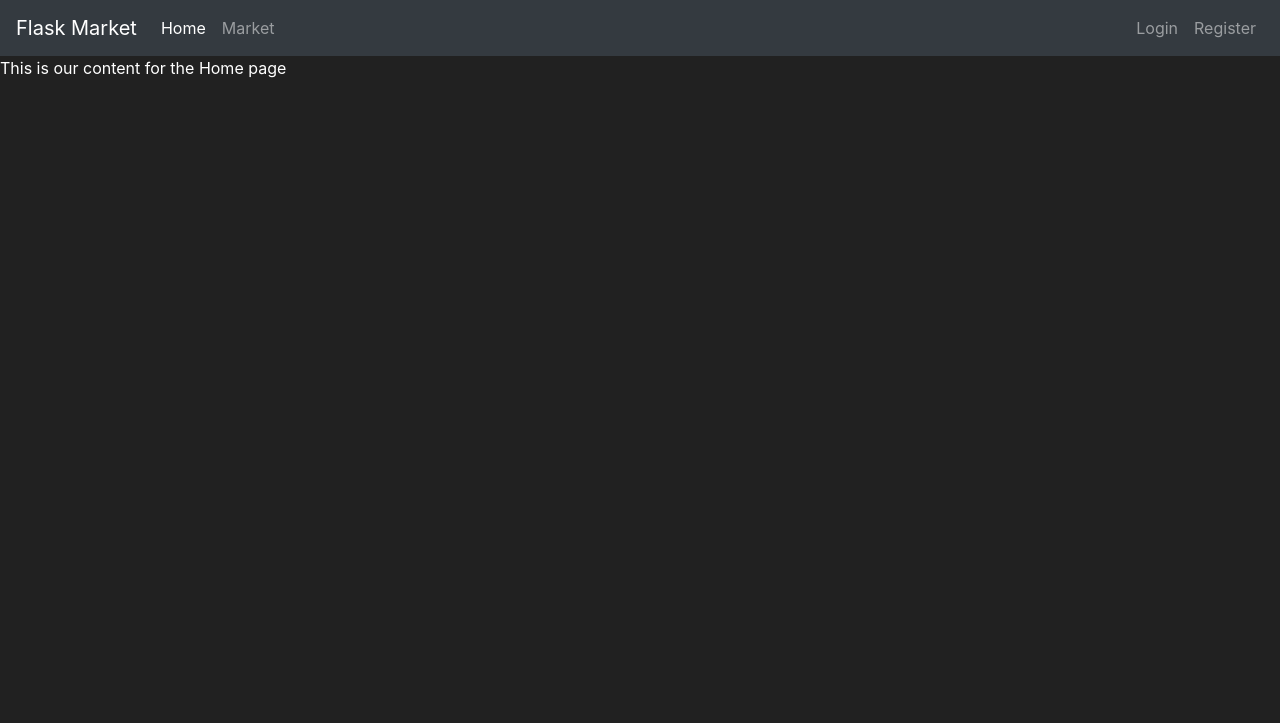
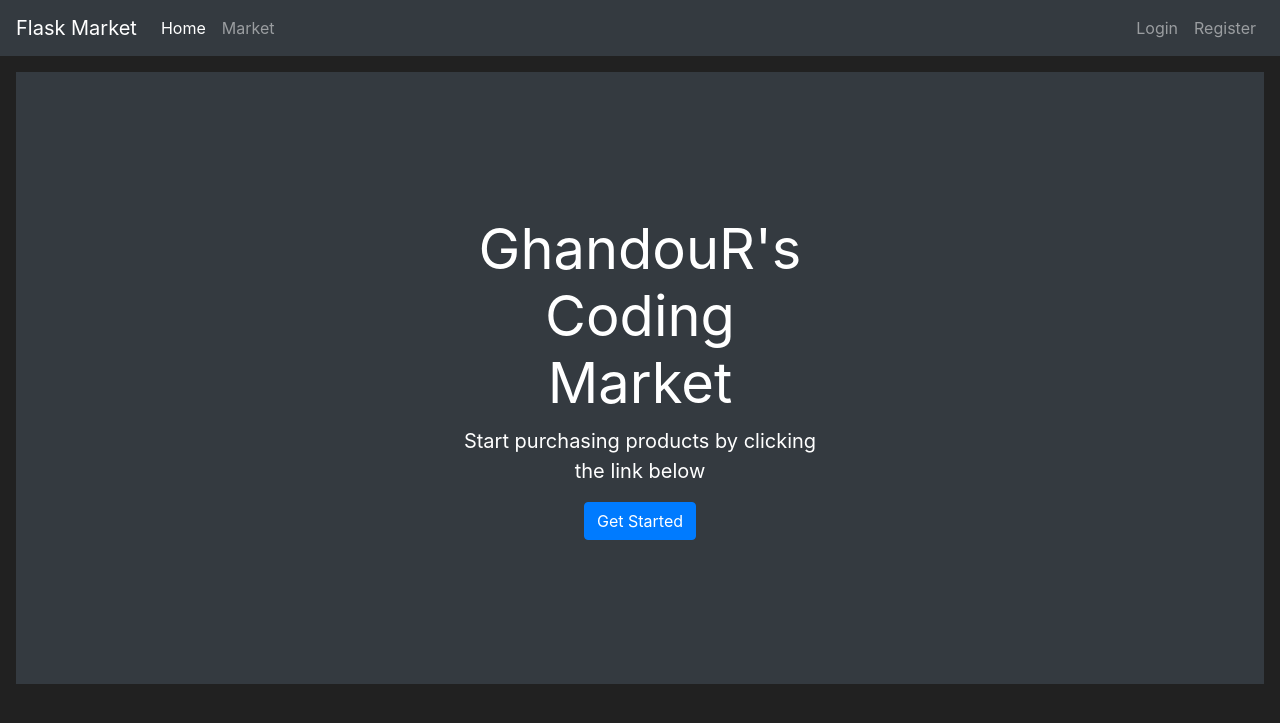
Before and after one commit to Basilalghandour/Flask, a Flask app: page / in a window 1280 px wide. Shown: the top 723 px of the page. Run offline with Flask 3, Linux system fonts and the light colour scheme; some libraries are stand-ins or nearby versions.

Commit message:
Done Untill Item Purchasing Part I !

```diff
--- a/market/__init__.py
+++ b/market/__init__.py
@@ -8,4 +8,6 @@ app.config['SECRET_KEY'] = '2a1f47b725a1e833198ce4c3'
 db = SQLAlchemy(app)
 bcrypt = Bcrypt(app)
 login_manager = LoginManager(app)
+login_manager.login_view = 'login_page'
+login_manager.login_message_category = 'info'
 from market import routes
--- a/market/routes.py
+++ b/market/routes.py
@@ -5,7 +5,7 @@ from market.forms import RegisterForm, LoginForm
 from market import db
 from market import bcrypt
 from market import models
-from flask_login import login_user
+from flask_login import login_user, logout_user, current_user, login_required
 @app.route("/")
 @app.route("/home")
 
@@ -14,7 +14,7 @@ def home_page():
 
 @app.route("/market")
 
-
+@login_required
 
 def market_page():
 
@@ -34,6 +34,8 @@ def register_page():
         # user_to_create.password = bcrypt.generate_password_hash(form.password1.data).decode('utf-8')
         db.session.add(user_to_create)
         db.session.commit()
+        login_user(user_to_create)
+        flash(f'Account created successfully! You are now logged in as: {user_to_create.username}', category='success')
         return redirect(url_for('market_page'))
 
     if form.errors !={}:
@@ -62,3 +64,9 @@ def login_page():
             flash(f'Username and password do not match! Please try again', category='danger')
 
     return render_template('Login.html',form=form)
+
+@app.route('/logout')
+def logout_page():
+    logout_user()
+    flash('You have been logged out!', category='info')
+    return redirect(url_for('home_page'))
--- a/market/templates/Base.html
+++ b/market/templates/Base.html
@@ -46,7 +46,7 @@
                 <a class="nav-link" >Welcome, {{current_user.username}}</a>
             </li>
             <li class="nav-item">
-                <a class="nav-link" href="#">Logout</a>
+                <a class="nav-link" href="{{ url_for('logout_page') }}">Logout</a>
             </li>
 
         </ul>
--- a/market/templates/Home.html
+++ b/market/templates/Home.html
@@ -1,8 +1,15 @@
-{% extends 'Base.html' %}
+{% extends 'base.html' %}
 {% block title %}
-Home Page
+    GhandouR's Coding Market
 {% endblock %}
-
-{% block content%}
-This is our content for the Home page
+{% block content %}
+    <div class="position-relative overflow-hidden p-3 p-md-5 m-md-3 text-center bg-dark" style="color:white">
+        <div class="col-md-5 p-lg-5 mx-auto my-5">
+            <h1 class="display-4 font-weight-normal">GhandouR's Coding Market</h1>
+            <p class="lead font-weight-normal">Start purchasing products by clicking the link below</p>
+            <a class="btn btn-primary" href="{{ url_for('market_page') }}">Get Started</a>
+        </div>
+        <div class="product-device box-shadow d-none d-md-block"></div>
+        <div class="product-device product-device-2 box-shadow d-none d-md-block"></div>
+    </div>
 {% endblock %}
```
Also changed, not shown: instance/market.db.
